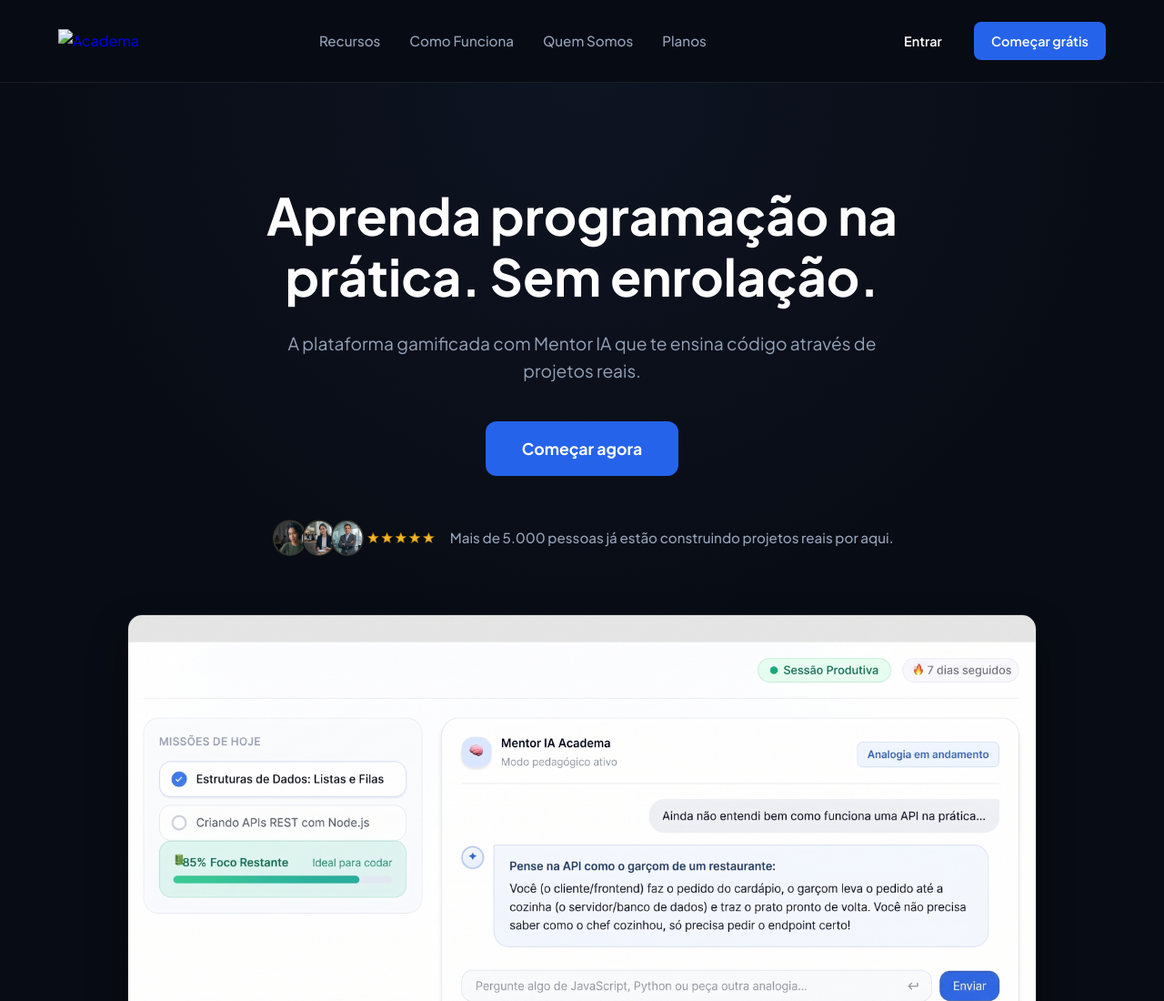
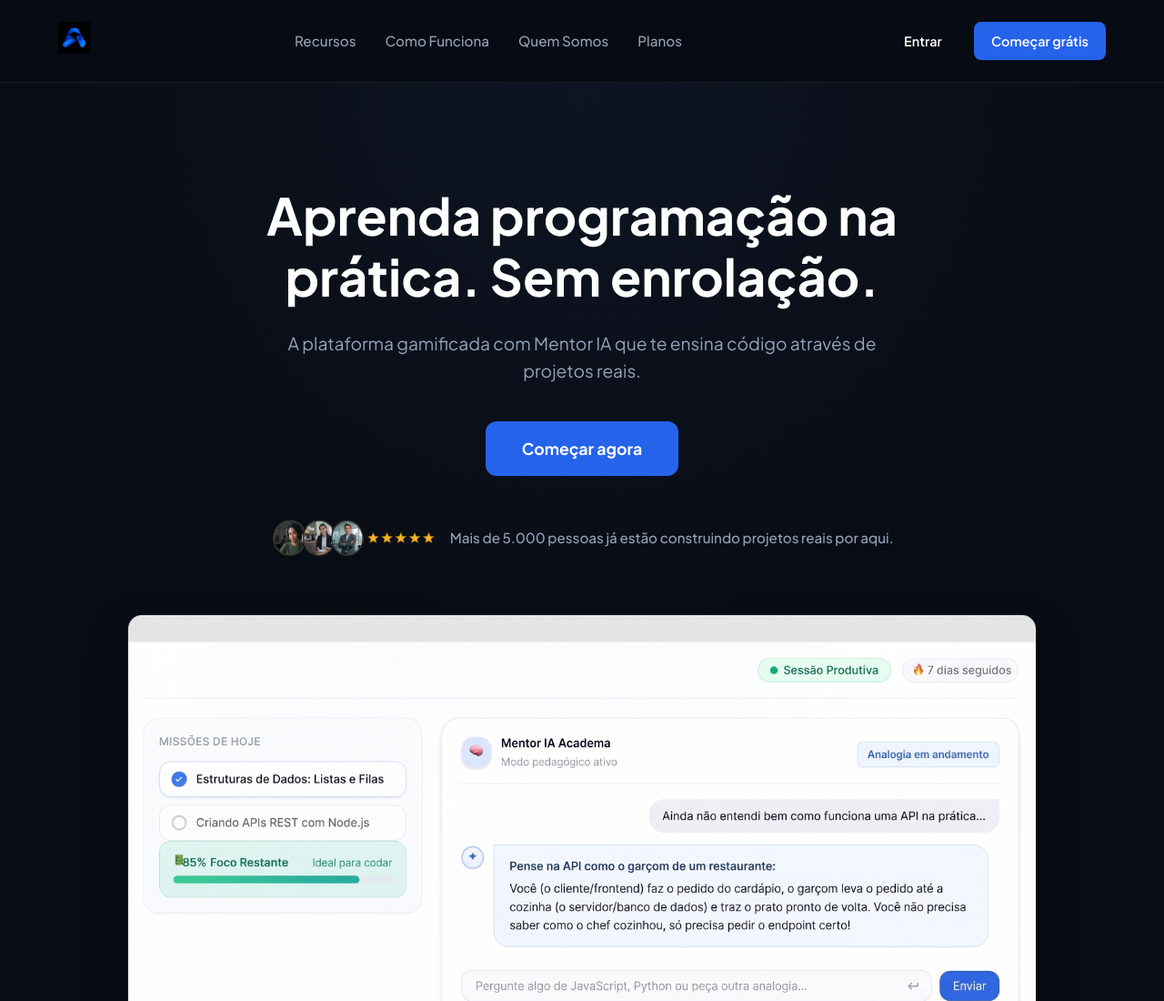
Before and after one commit to igorvasconcelos11-web/academa-uc2, a plain HTML site: page public/home/index.html in a window 1280 px wide. Shown: the top 1100 px of the page at 91% size. Drawn offline with Linux system fonts and the light colour scheme.

Commit message:
alteracao logo

```diff
--- a/public/home/index.html
+++ b/public/home/index.html
@@ -18,7 +18,7 @@
 <header>
 
     <a href="#" class="logo">
-        <img src="logo.png" alt="Academa">
+        <img src="images/logo.png" alt="Academa">
     </a>
 
     <nav class="navbar">
```
